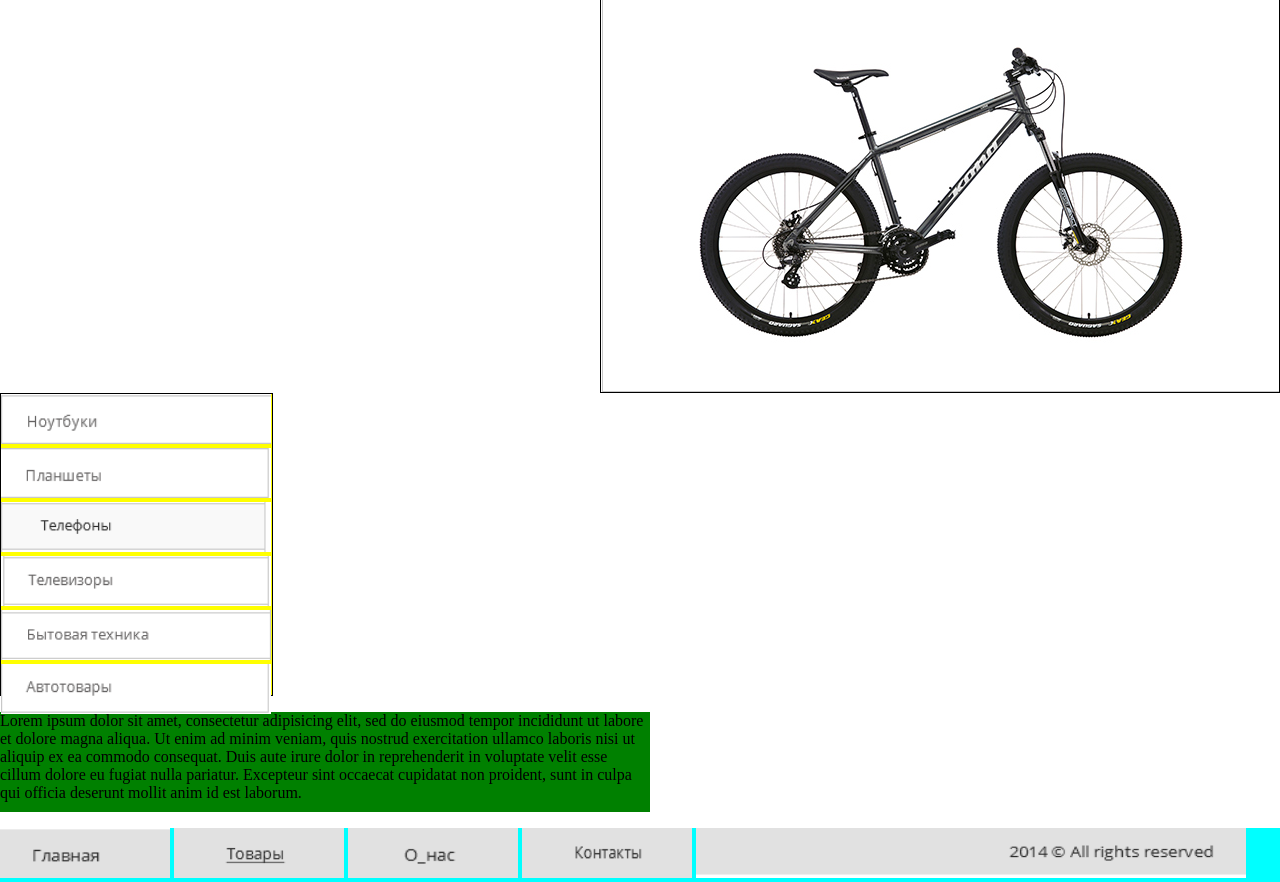
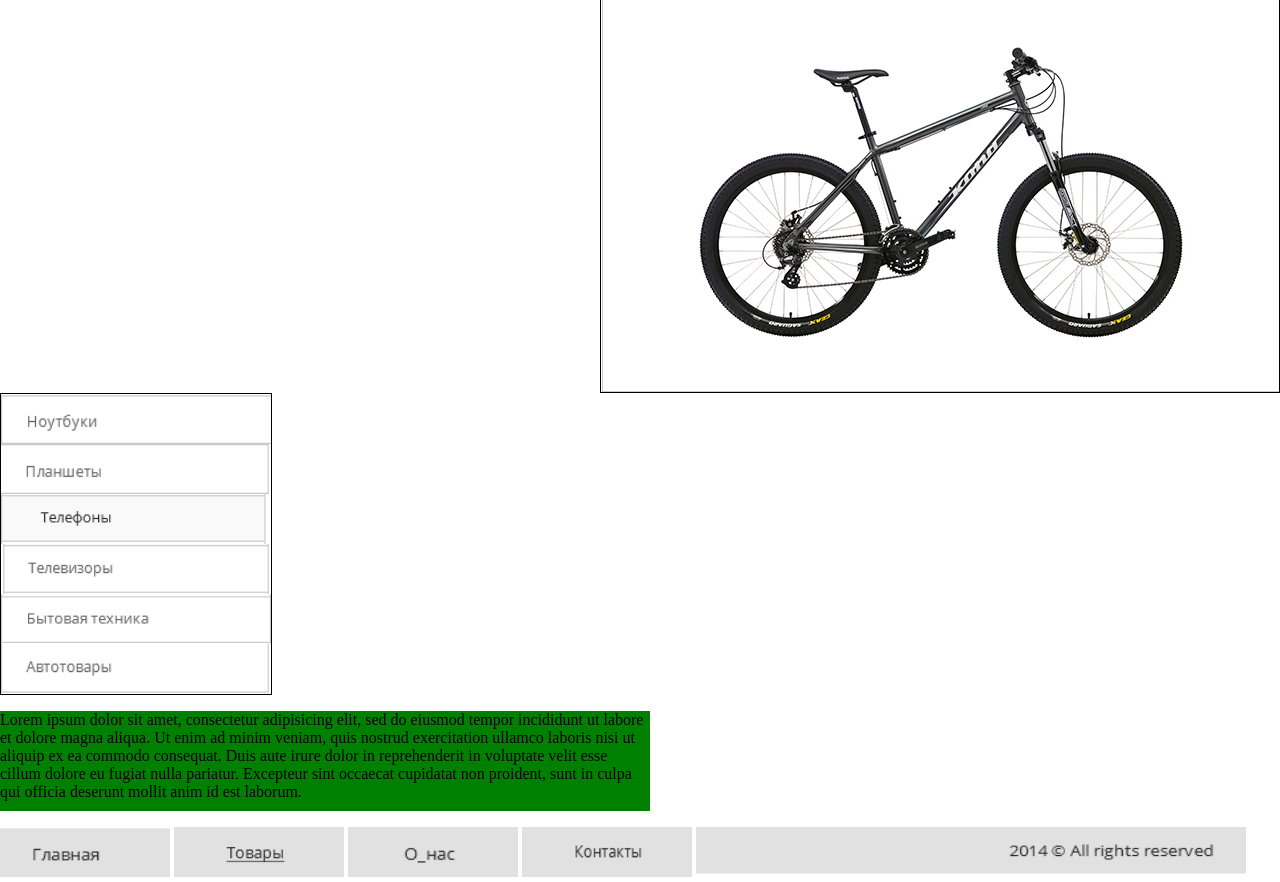
Before and after one commit to AntonKvitka/Modul-3.-Homework, a plain HTML site: page index.html in a window 1280 px wide. Shown: the part 146-1028 px from the top of the page. Drawn offline with Linux system fonts and the light colour scheme.

Commit message:
hw 3 fitness layout thre commit

```diff
--- a/css/style.css
+++ b/css/style.css
@@ -31,8 +31,8 @@
 
 			.box3{
 
-				width: 271px;
-				height: 301px;
+				width: 270px;
+				height: 300px;
 				margin: 0px;
 				padding: 0px;
 				border: solid 1px black;
@@ -43,7 +43,7 @@
 
 			div {
 
-				background: cyan;
+
 				}
 
 			img {
@@ -71,7 +71,8 @@
 			li{
 
 				list-style: none;
-
+				width: 270px;
+				height: 50px;
 
 				}
 	</STYLE>
```
